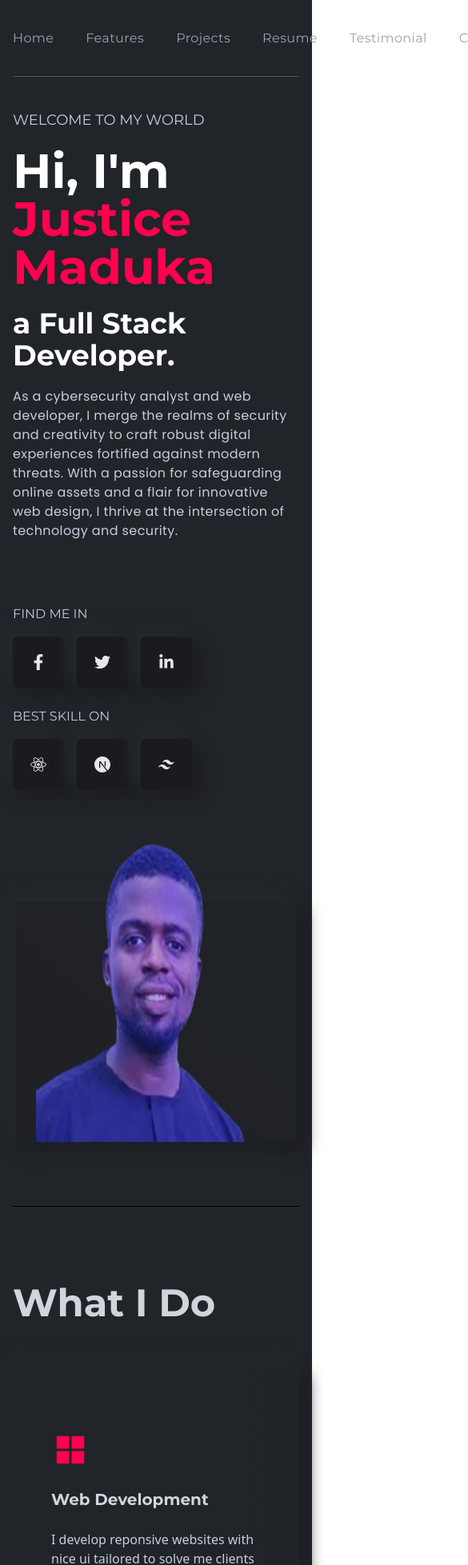
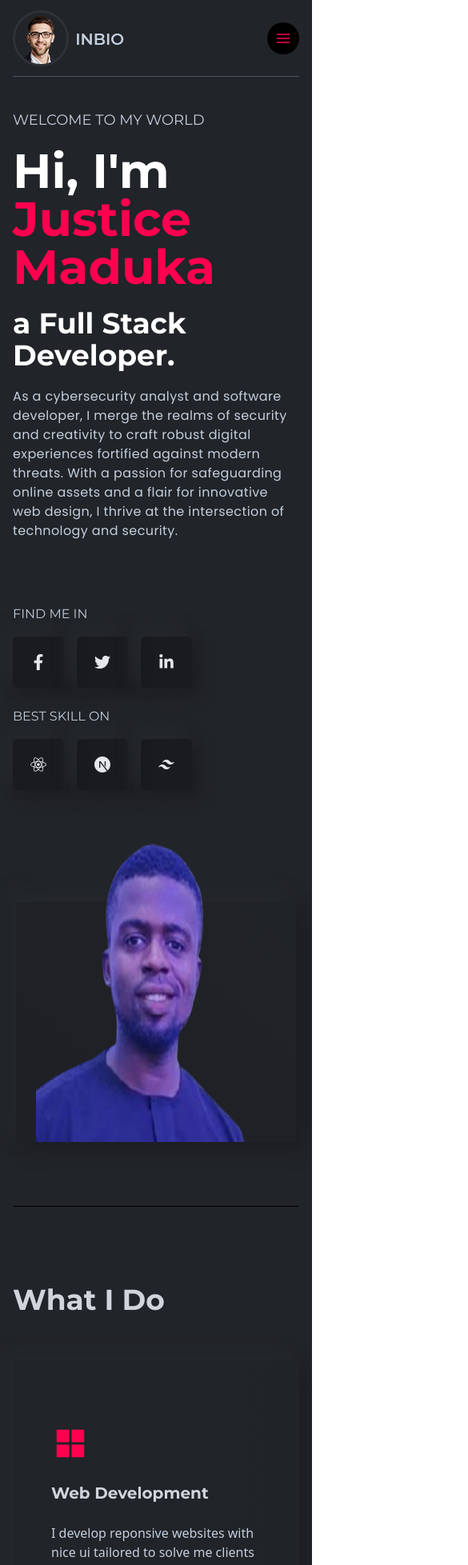
Before and after one commit to Elfenom/Portfolio_project, a React (Create React App) app: page / in a window 390 px wide. Shown: the top 1957 px of the page at 80% size, 585 px wide, since content can reach past the window. Built offline with nearby package versions, Linux system fonts and the light colour scheme.

Commit message:
implementing responsiveness

```diff
--- a/src/components/banner/LeftBanner.jsx
+++ b/src/components/banner/LeftBanner.jsx
@@ -32,7 +32,7 @@ const LeftBanner = () => {
             />
           </h2>
           <p className="text-base font-bodyFont leading-6 tracking-wide">
-            As a cybersecurity analyst and web developer, I merge the realms of
+            As a cybersecurity analyst and software developer, I merge the realms of
             security and creativity to craft robust digital experiences
             fortified against modern threats. With a passion for safeguarding
             online assets and a flair for innovative web design, I thrive at the
--- a/src/components/contact/ContactLeft.jsx
+++ b/src/components/contact/ContactLeft.jsx
@@ -4,7 +4,7 @@ import { contactImg } from "../../assets/index";
 
 const ContactLeft = () => {
   return (
-    <div className="w-[35%] h-full bg-gradient-to-r from-[#1e2024] to-[#23272b] p-8
+    <div className="w-full lgl:w-[35%] h-full bg-gradient-to-r from-[#1e2024] to-[#23272b] p-4 lgl:p-8
           rounded-lg shadow-shadowOne flex flex-col gap-8 justify-center">
             <img
               className="w-full h-64 object-cover rounded-lg mb-2"
--- a/src/components/layouts/Title.jsx
+++ b/src/components/layouts/Title.jsx
@@ -6,7 +6,7 @@ const Title = ({title, des}) => {
         <h3 className="text-sm uppercase font-light text-designColor tracking-wide">
           {title}
         </h3>
-        <h1 className="text-5xl text-gray-300 font-bold capitalize">
+        <h1 className="text-4xl md:text-5xl text-gray-300 font-bold capitalize">
           {des}
         </h1>
       </div>
--- a/src/components/navbar/Navbar.jsx
+++ b/src/components/navbar/Navbar.jsx
@@ -1,16 +1,20 @@
-import React from "react";
+import React, { useState } from "react";
 import { Link } from "react-scroll";
+import { FiMenu } from "react-icons/fi";
+import { MdClose } from "react-icons/md";
 import { logo } from "../../assets/index";
 import { navLinksdata } from "../../constants";
 
 const Navbar = () => {
+  const [showMenu, setShowMenu]=useState(false)
+  console.log(showMenu)
   return (
     <div className="w-full h-24 sticky top-0 z-50 bg-bodyColor mx-auto flex justify-between items-center font-titleFont border-b-[1px] border-b-gray-600">
       <div>
         <img src={logo} alt="logo" />
       </div>
       <div>
-        <ul className="flex items-center gap-10">
+        <ul className="hidden mdl:inline-flex items-center gap-6 lg:gap-10">
           {navLinksdata.map(({ _id, title, link }) => (
             <li
               className="text-base font-normal text-gray-400 tracking-wide cursor-pointer hover:text-designColor duration-300"
@@ -29,6 +33,25 @@ const Navbar = () => {
             </li>
           ))}
         </ul>
+        <span onClick={()=>setShowMenu(!showMenu)} className="text-xl mdl:hidden bg-black w-10 h-10 inline-flex items-center
+        justify-center rounded-full text-designColor cursor-pointer">
+          <FiMenu />
+        </span>
+        {
+          showMenu && (
+            <div className="w-[80%] h-screen overflow-scroll absolute top-0 left-0 bg-gray-900
+            p-4 scrollbar-hide">
+              <div></div>
+              <span
+              onClick={() => setShowMenu(false)}
+              className="absolute top-4 right-4 text-gray-400 hover:text-designColor
+              duration-300 text-2xl cursor-pointer"
+              >
+                <MdClose />
+              </span>
+            </div>
+          )
+        }
       </div>
     </div>
   );
```
Also changed, not shown: src/components/testimonial/Testimonial.jsx (+17 -8 lines).
